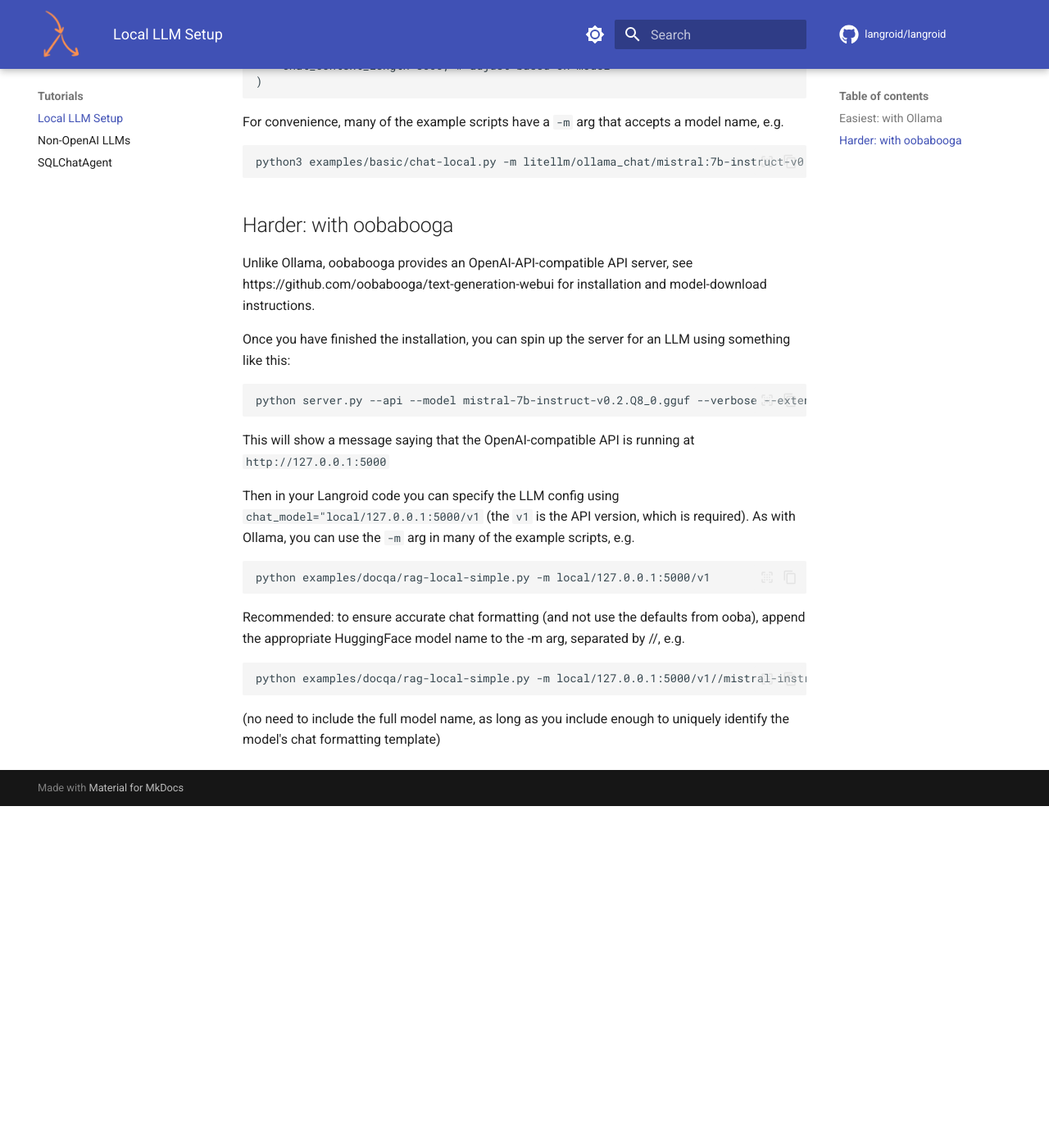
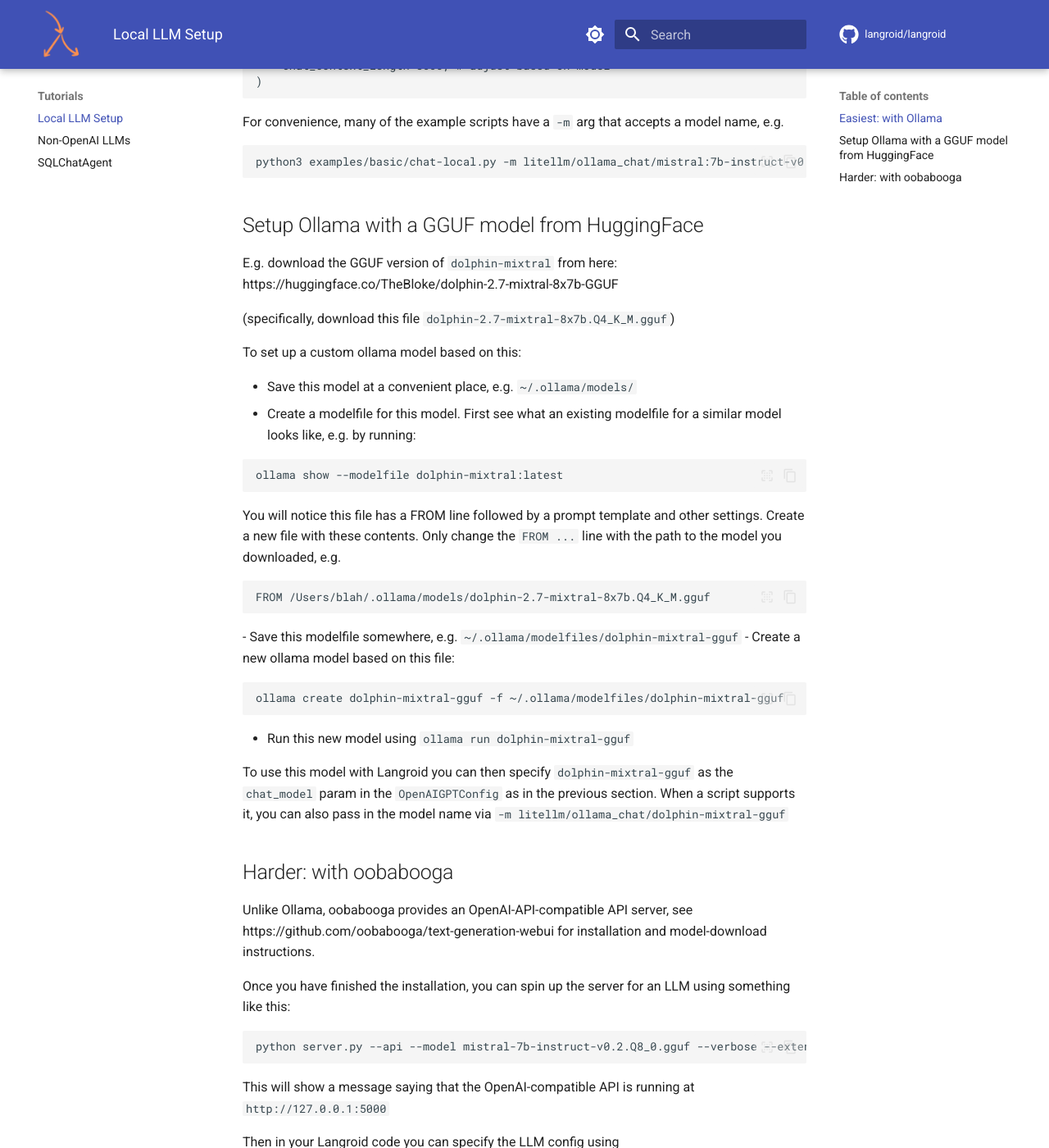
Before and after one commit to langroid/langroid, an MkDocs documentation site: the page built from docs/tutorials/local-llm-setup.md, in a window 1280 px wide and 1400 px high, scrolled down 508 px. Shown: the whole window at 82% size. Built offline with MkDocs 1.6.1 and Material for MkDocs 9.7.7, drawn with Linux system fonts in a browser that asks for light colours; comment, search, counter and statistics services are not loaded; before the commit the page ends 1491 px from its top, so only the background shows below that.

Commit message:
local llm setup instrucs for ollama + gguf

````diff
--- a/docs/tutorials/local-llm-setup.md
+++ b/docs/tutorials/local-llm-setup.md
@@ -23,6 +23,41 @@
 ```
 python3 examples/basic/chat-local.py -m litellm/ollama_chat/mistral:7b-instruct-v0.2-q8_0
 ```
+
+## Setup Ollama with a GGUF model from HuggingFace
+
+E.g. download the GGUF version of `dolphin-mixtral` from here:
+https://huggingface.co/TheBloke/dolphin-2.7-mixtral-8x7b-GGUF
+
+(specifically, download this file `dolphin-2.7-mixtral-8x7b.Q4_K_M.gguf`)
+
+To set up a custom ollama model based on this:
+
+- Save this model at a convenient place, e.g. `~/.ollama/models/`
+- Create a modelfile for this model. First see what an existing modelfile
+  for a similar model looks like, e.g. by running:
+
+```
+ollama show --modelfile dolphin-mixtral:latest
+```
+You will notice this file has a FROM line followed by a prompt template and other settings.
+Create a new file with these contents.
+Only  change the  `FROM ...` line with the path to the model you downloaded, e.g.
+```
+FROM /Users/blah/.ollama/models/dolphin-2.7-mixtral-8x7b.Q4_K_M.gguf
+```
+- Save this modelfile somewhere, e.g. `~/.ollama/modelfiles/dolphin-mixtral-gguf`
+- Create a new ollama model based on this file:
+```
+ollama create dolphin-mixtral-gguf -f ~/.ollama/modelfiles/dolphin-mixtral-gguf
+```
+
+- Run this new model using `ollama run dolphin-mixtral-gguf`
+
+To use this model with Langroid you can then specify `dolphin-mixtral-gguf`
+as the `chat_model` param in the `OpenAIGPTConfig` as in the previous section.
+When a script supports it, you can also pass in the model name via
+`-m litellm/ollama_chat/dolphin-mixtral-gguf`
 
 
 ## Harder: with oobabooga
````
